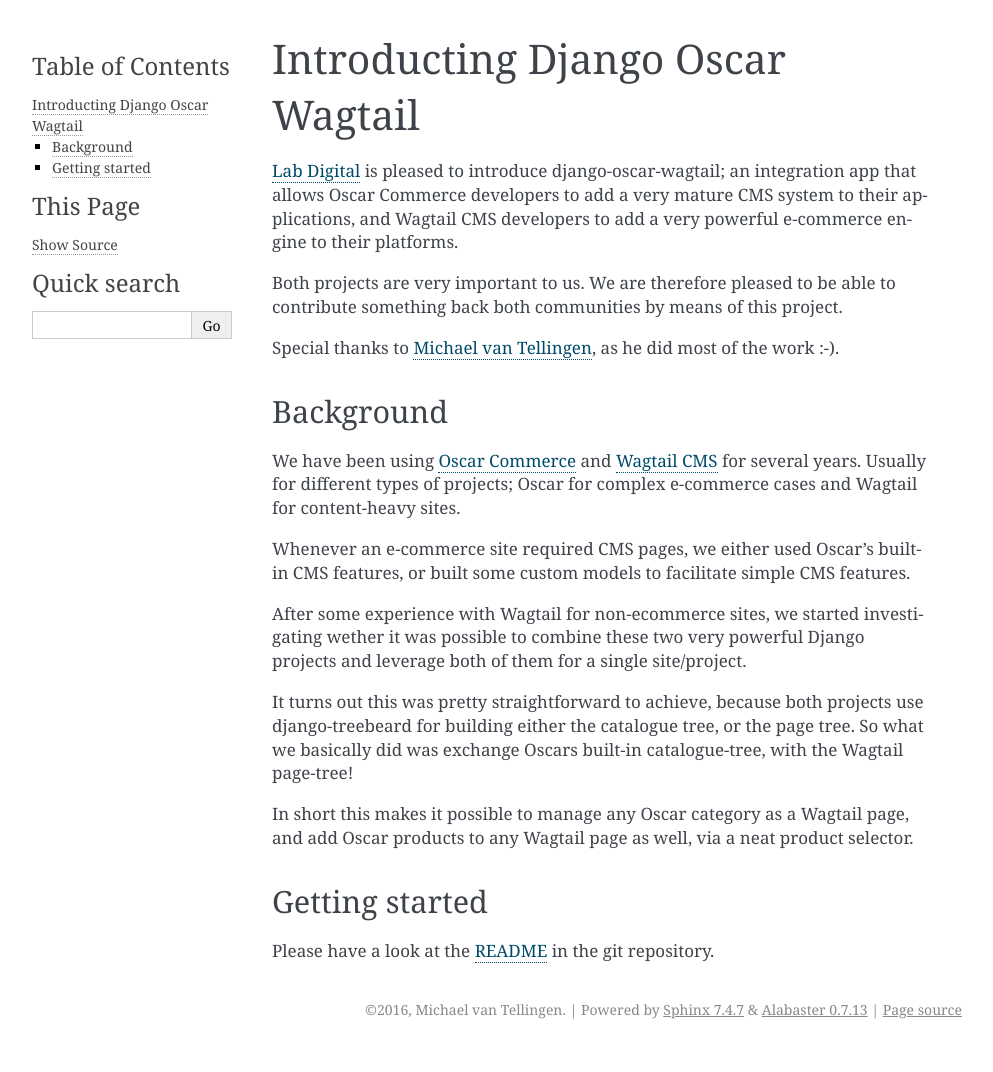
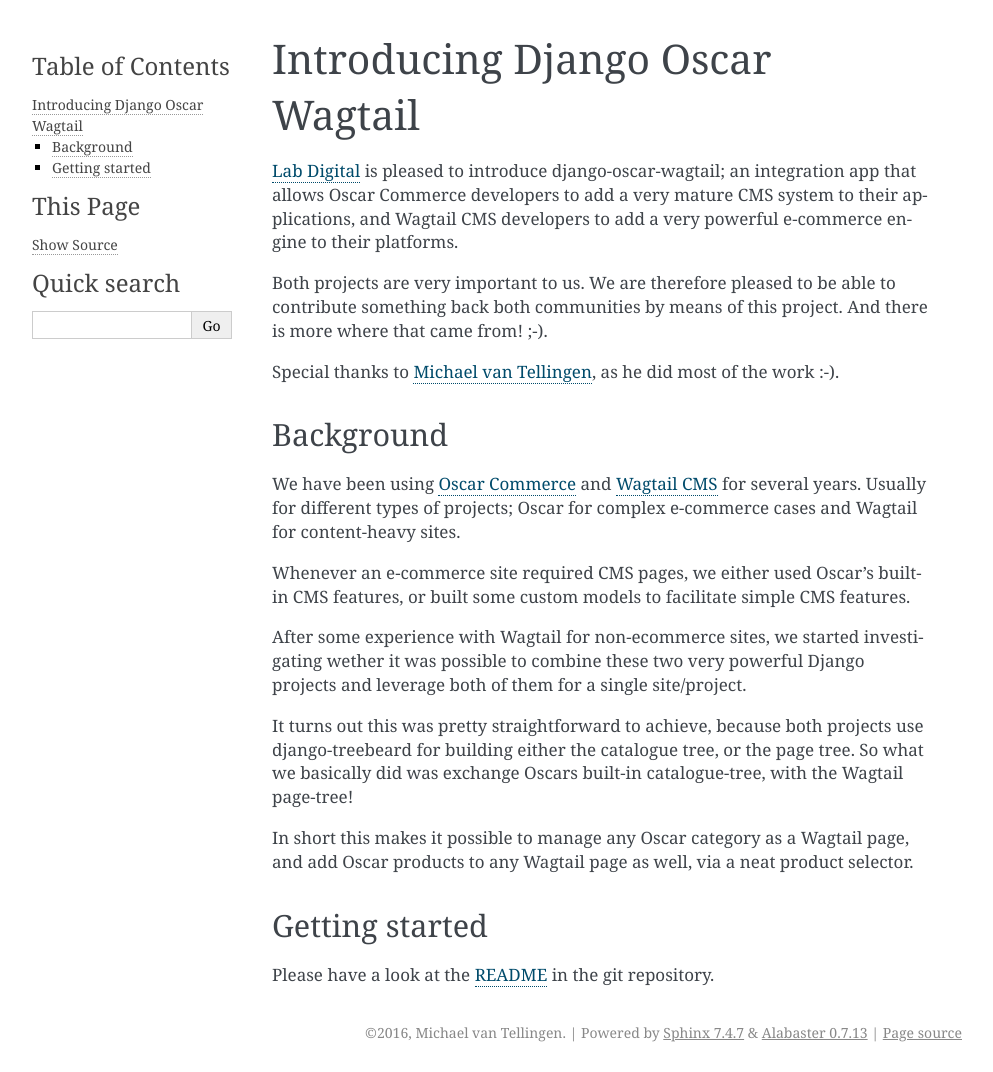
Before and after one commit to labd/django-oscar-wagtail, a Sphinx documentation site: the page built from docs/introduction.rst, in a window 1280 px wide. Shown: the whole page, without its empty margins (148-1141 px from the left). Built offline with Sphinx 7.4.7, drawn with Linux system fonts in a browser that asks for light colours; before the commit the page ends 1049 px from its top, so only the background shows below that.

Commit message:
Small update.

```diff
--- a/docs/introduction.rst
+++ b/docs/introduction.rst
@@ -1,4 +1,4 @@
-Introducting Django Oscar Wagtail
+Introducing Django Oscar Wagtail
 =================================
 
 `Lab Digital`_ is pleased to introduce django-oscar-wagtail; an integration app
@@ -7,7 +7,8 @@
 e-commerce engine to their platforms.
 
 Both projects are very important to us. We are therefore pleased to be able
-to contribute something back both communities by means of this project.
+to contribute something back both communities by means of this project. And
+there is more where that came from! ;-).
 
 Special thanks to `Michael van Tellingen`_, as he did most of the work :-).
 
```
